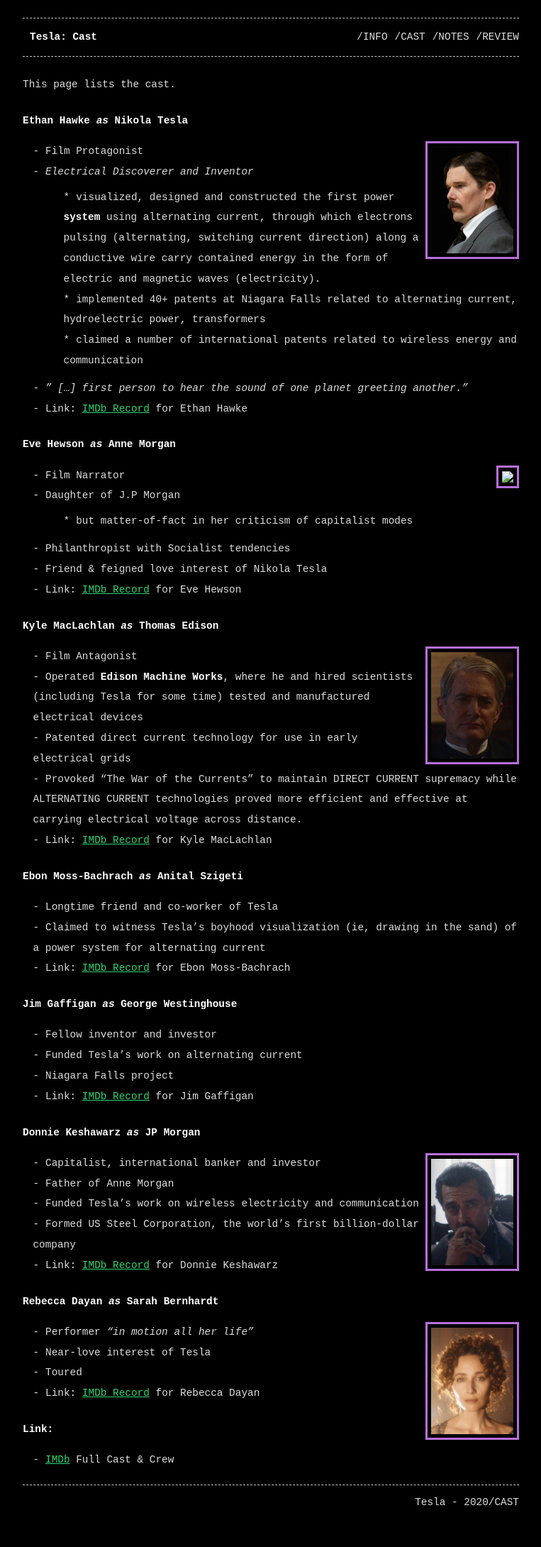
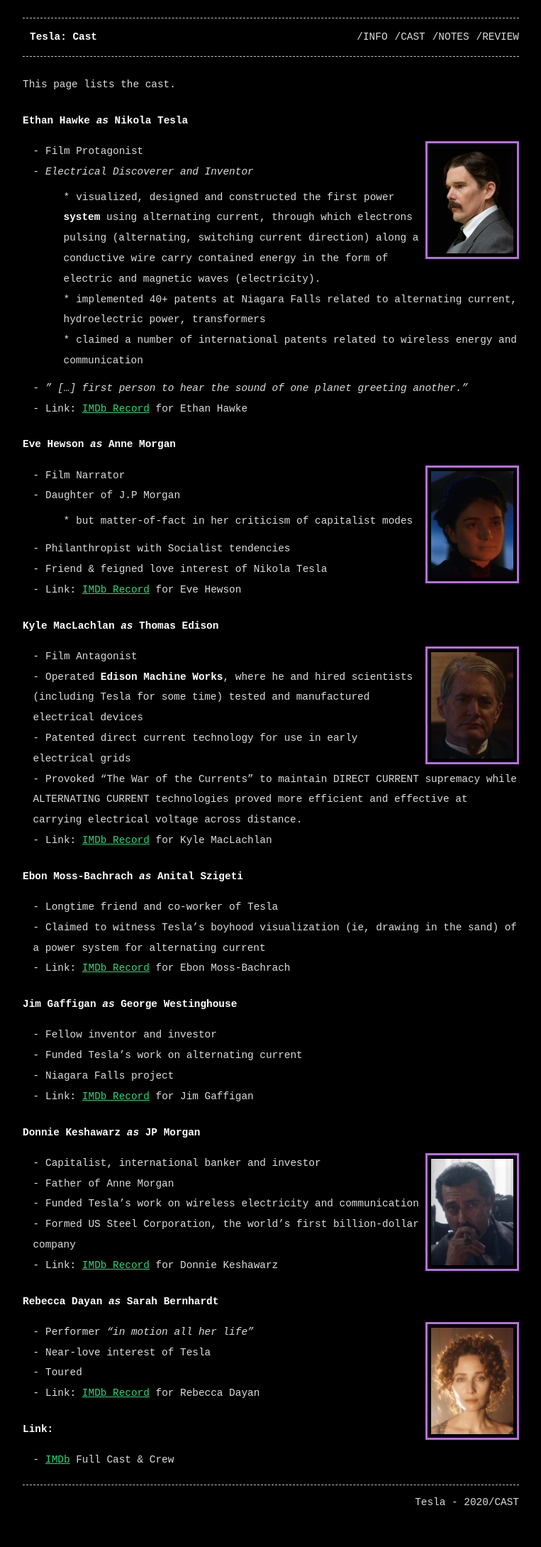
Before and after one commit to hearkelly/tesla, a Jekyll site: the page built from cast.md, in a window 1280 px wide. Shown: the whole page at 71% size, without its empty margins (258-1021 px from the left). Built offline with Jekyll 4.4.1, drawn with Linux system fonts in a browser that asks for light colours.

Commit message:
Update amorgan.html

```diff
--- a/_includes/amorgan.html
+++ b/_includes/amorgan.html
@@ -1 +1 @@
-<img src="tesla\assets\images\amorgan.jpg" class="cast">
+<img src="\tesla\assets\images\amorgan.jpg" class="cast">
```
